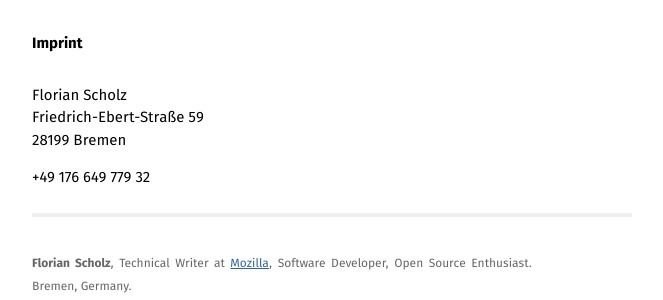
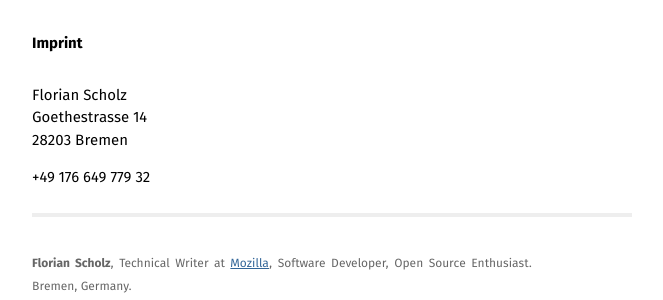
Before and after one commit to Elchi3/Elchi3.github.io, a Jekyll site: the page built from imprint/index.html, in a window 1280 px wide. Shown: the part 298-598 px from the top of the page, without its empty margins (308-971 px from the left). Built offline with Jekyll 4.4.1, drawn with Linux system fonts in a browser that asks for light colours; nearby versions of some CDN libraries; Markdown is read by kramdown in place of the engine named in the settings.

Commit message:
Update Imprint

```diff
--- a/imprint/index.html
+++ b/imprint/index.html
@@ -7,8 +7,8 @@ title: Imprint - Florian Scholz
 
   <h2>Imprint</h2>
   <p>Florian Scholz<br>
-   Friedrich-Ebert-Straße 59<br>
-   28199 Bremen</p>
+   Goethestrasse 14<br>
+   28203 Bremen</p>
   <p>+49 176 649 779 32</p>
 
 </div>
```
